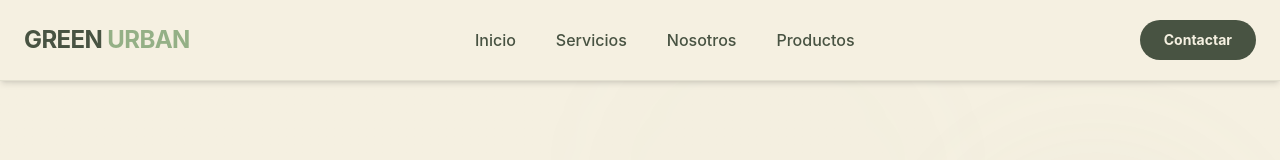
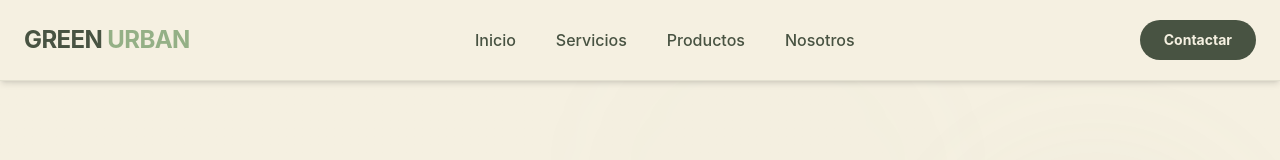
Before and after one commit to RomanVazq/GreenUrban, a React (Vite) app: page / in a window 1280 px wide. Shown: the top 160 px of the page. Built offline with nearby package versions, Linux system fonts and the light colour scheme.

Commit message:
orden de navbar

```diff
--- a/src/components/layout/Navbar.jsx
+++ b/src/components/layout/Navbar.jsx
@@ -11,8 +11,8 @@ const Navbar = () => {
       <div className="hidden md:flex gap-10 text-dark-olive font-medium">
         <a href="#inicio" className="relative hover:text-leaf-green transition-colors after:absolute after:bottom-0 after:left-0 after:w-0 after:h-0.5 after:bg-leaf-green after:transition-all after:duration-300 hover:after:w-full">Inicio</a>
         <a href="#servicios" className="relative hover:text-leaf-green transition-colors after:absolute after:bottom-0 after:left-0 after:w-0 after:h-0.5 after:bg-leaf-green after:transition-all after:duration-300 hover:after:w-full">Servicios</a>
+        <a href="#productos" className="relative hover:text-leaf-green transition-colors after:absolute after:bottom-0 after:left-0 after:w-0 after:h-0.5 after:bg-leaf-green after:transition-all after:duration-300 hover:after:w-full">Productos</a>
         <a href="#nosotros" className="relative hover:text-leaf-green transition-colors after:absolute after:bottom-0 after:left-0 after:w-0 after:h-0.5 after:bg-leaf-green after:transition-all after:duration-300 hover:after:w-full">Nosotros</a>
-        <a href="#productos" className="relative hover:text-leaf-green transition-colors after:absolute after:bottom-0 after:left-0 after:w-0 after:h-0.5 after:bg-leaf-green after:transition-all after:duration-300 hover:after:w-full">Productos</a>
       </div>
 
       <button className="bg-dark-olive text-cream px-6 py-2.5 rounded-full text-sm font-bold hover:bg-leaf-green hover:shadow-lg hover:scale-105 transition-all duration-300">
```
